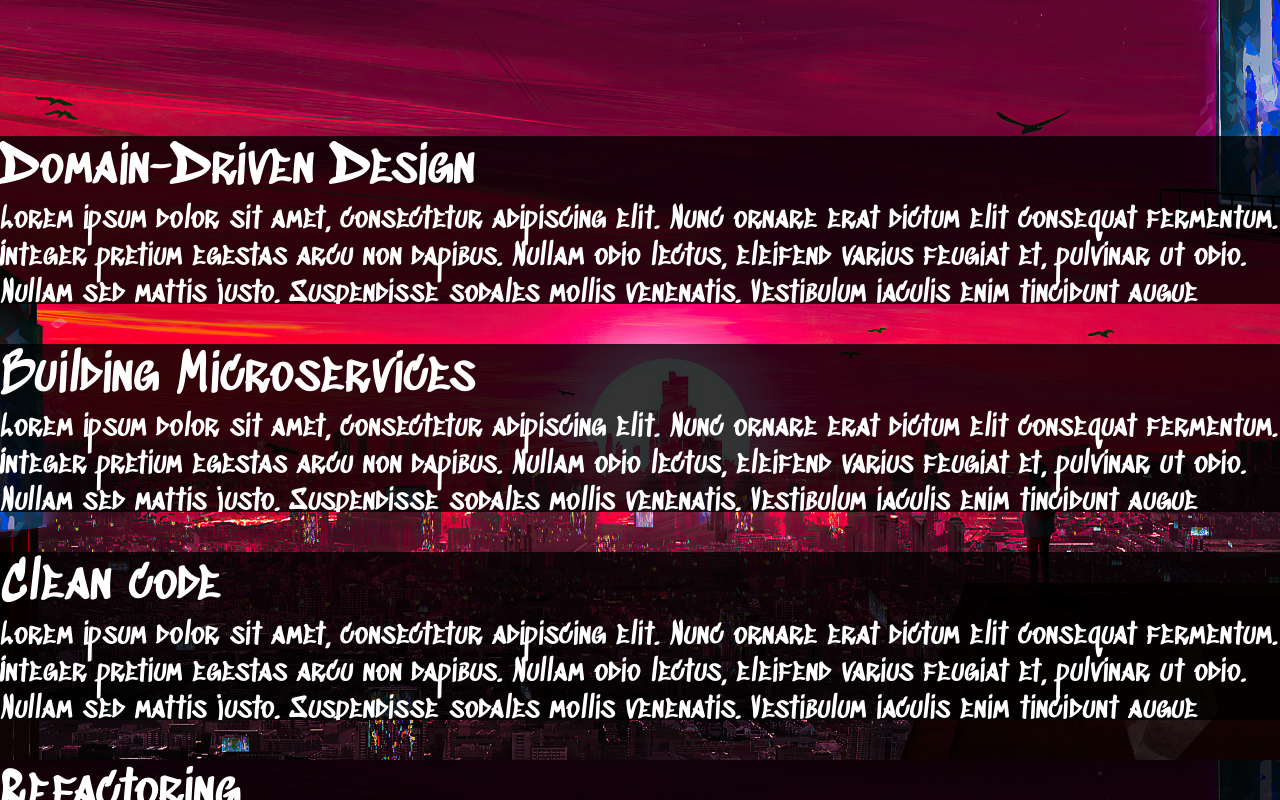
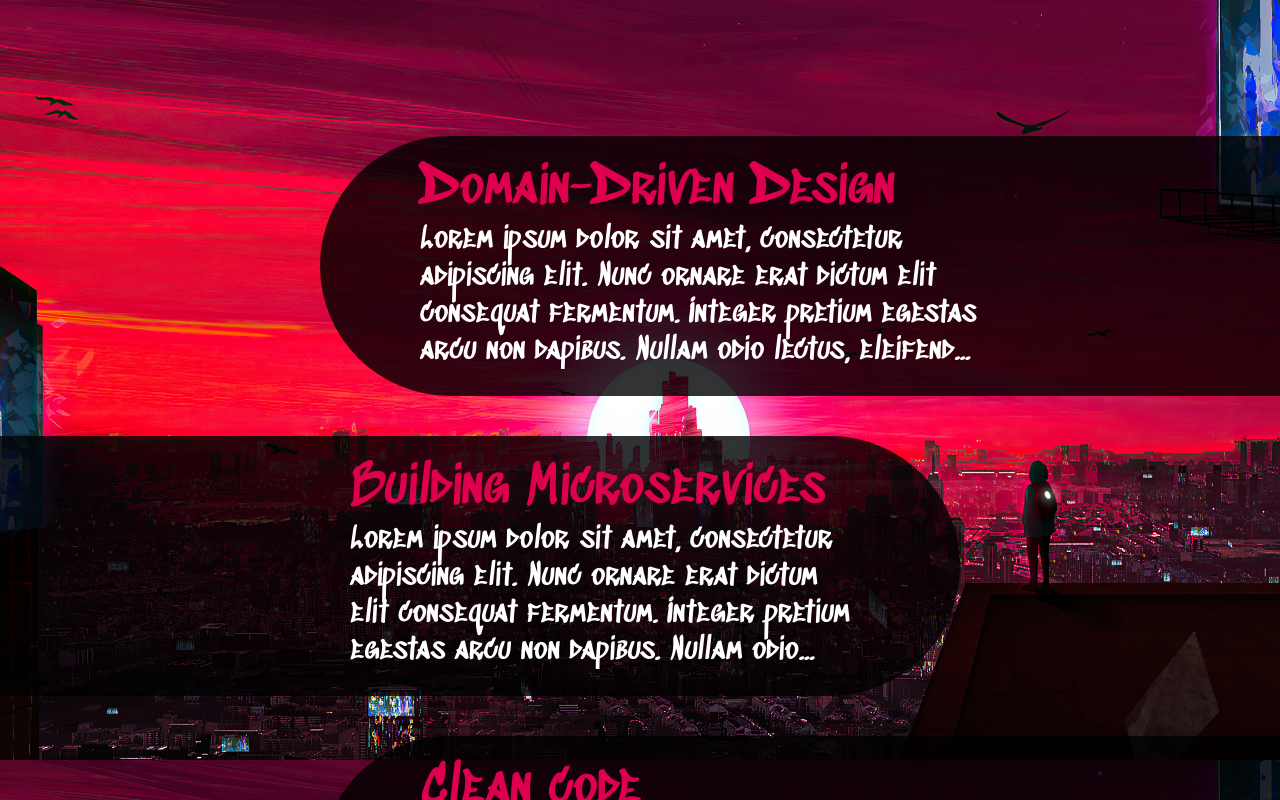
Before and after one commit to TbotaPhantA/personal-website-frontend, a Next.js app: page / in a window 1280 px wide. Shown: the part 1640-2440 px from the top of the page. Built offline with nearby package versions, Linux system fonts and the light colour scheme.

Commit message:
books were styled.

```diff
--- a/src/styles/components/BookList/BookList.module.scss
+++ b/src/styles/components/BookList/BookList.module.scss
@@ -1,22 +1,39 @@
+@import '../../variables';
+
 .BooksListItem {
-  background-color: rgba(0, 0, 0, 0.80);;
+  display: flex;
+  flex-direction: column;
+  background-color: rgba(0, 0, 0, 0.80);
   margin: 5vh 0;
-  height: 21vh;
+  height: 220px;
   overflow: hidden;
+  padding: 20px;
 
   .BooksListItemTitle {
     font-size: 52px;
+    color: $base-red;
   }
 
   .BooksListItemContent {
+    display: -webkit-box;
+    line-clamp: 4;
+    -webkit-line-clamp: 4;
+    -webkit-box-orient: vertical;
     font-size: 30px;
+    overflow: hidden;
   }
 
   &:nth-child(odd) {
-
+    margin-left: 25vw;
+    border-radius: 999px 0 0 999px;
+    padding-left: 100px;
+    padding-right: 300px;
   }
 
   &:nth-child(even) {
-
+    margin-right: 25vw;
+    border-radius: 0 999px 999px 0;
+    padding-right: 100px;
+    padding-left: 350px;
   }
 }
```
